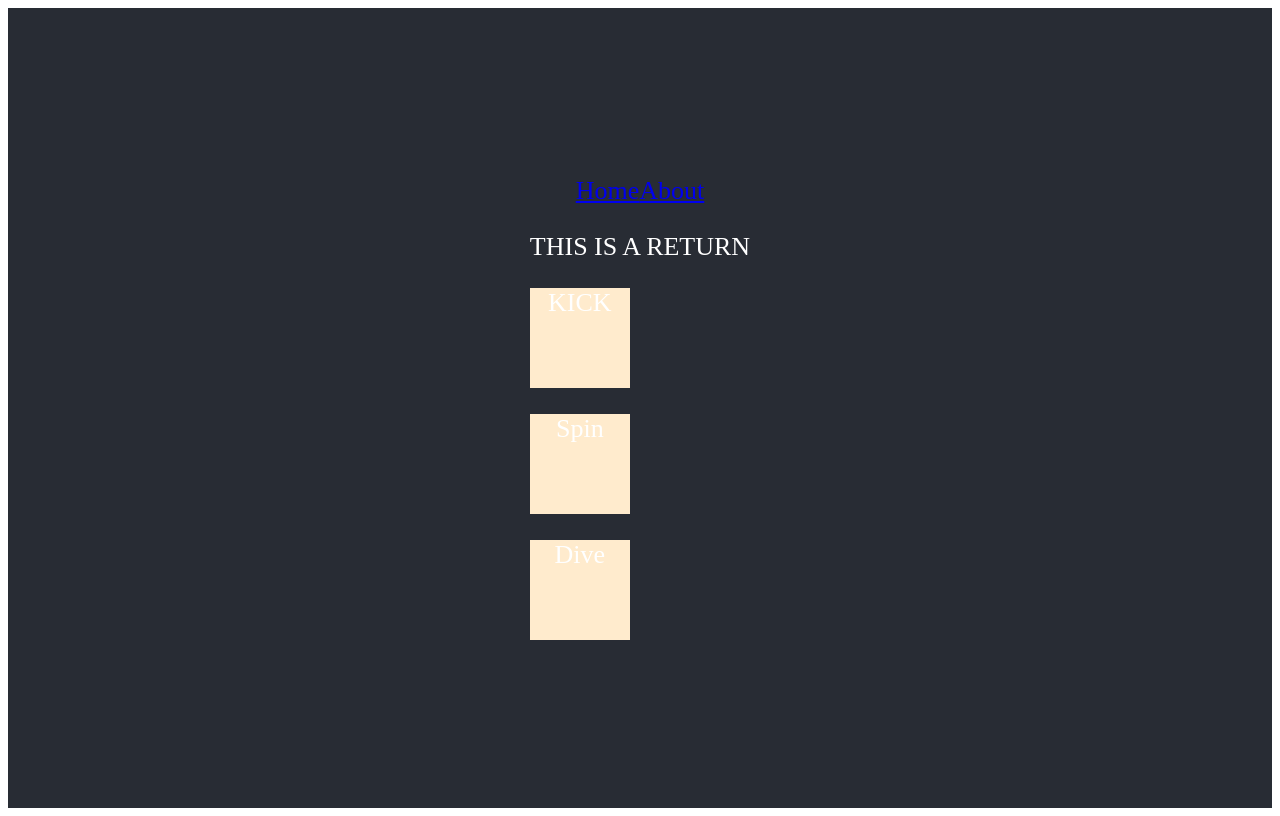
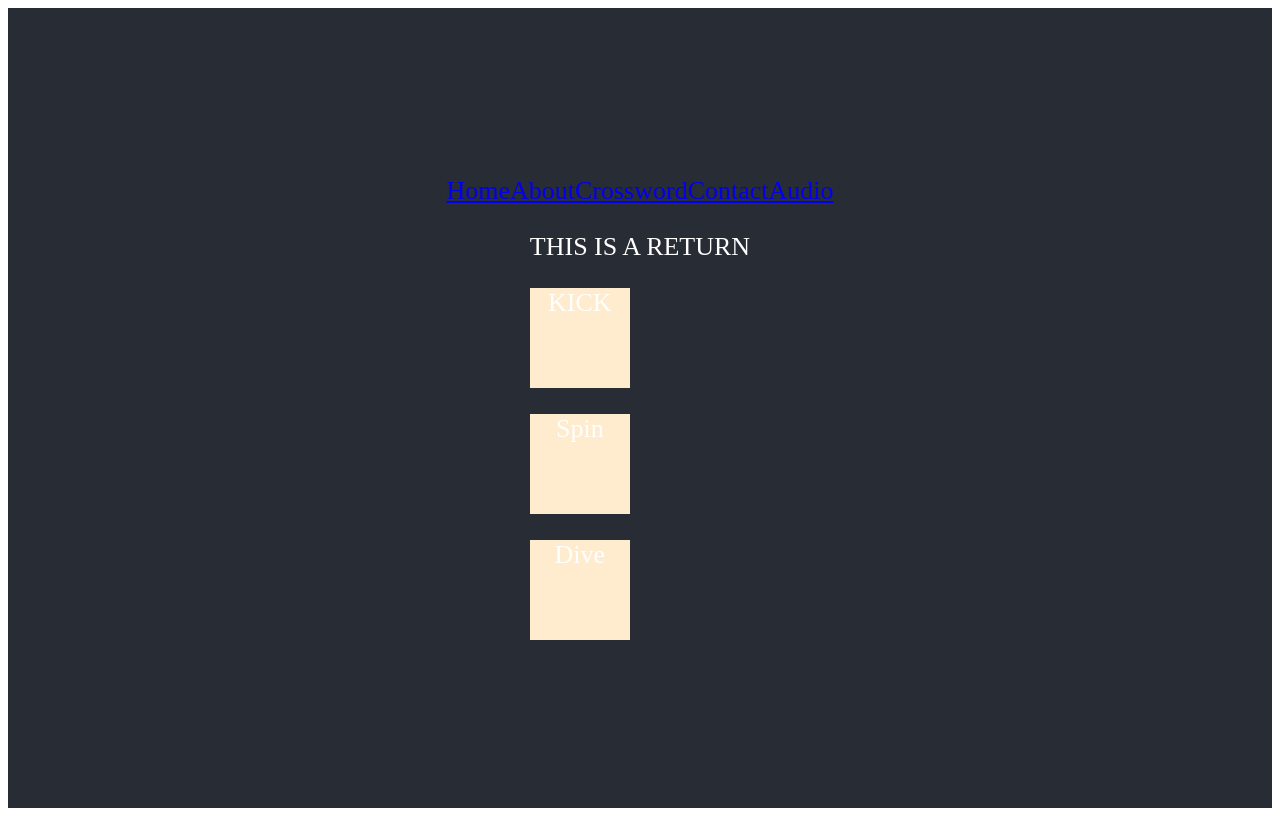
Before and after one commit to mnpkoerner/poetry-science-wrestling, a React (Create React App) app: page / in a window 1280 px wide. Built offline with nearby package versions, Linux system fonts and the light colour scheme.

Commit message:
more empty components for future routing

```diff
--- a/src/components/App/App.js
+++ b/src/components/App/App.js
@@ -14,6 +14,9 @@ import Register from '../Register/Register'
 import ProtectedRoute from '../ProtectedRoute/ProtectedRoute'
 import About from '../About/About'
 import NewPost from '../NewPost/NewPost'
+import Crossword from '../Crossword/Crossword'
+import Contact from '../Contact/Contact'
+import Audio from '../Audio/Audio'
 
 
 function App() {
@@ -30,6 +33,15 @@ function App() {
             </Link>
             <Link to="/about">
               About
+            </Link>
+            <Link to="/crossword">
+              Crossword
+            </Link>
+            <Link to="/contact">
+              Contact
+            </Link>
+            <Link to="/audio">
+              Audio
             </Link>
           </div>
 
@@ -54,8 +66,26 @@ function App() {
 
             <Route
               exact
+              path="/crossword">
+              <Crossword />
+            </Route>
+
+            <Route
+              exact
               path="/register">
               <Register />
+            </Route>
+
+            <Route
+              exact
+              path="/contact">
+              <Contact />
+            </Route>
+
+            <Route
+              exact
+              path="/audio">
+              <Audio />
             </Route>
 
             <ProtectedRoute
--- /dev/null
+++ b/src/components/Audio/Audio.js
@@ -0,0 +1,5 @@
+export default function Audio () {
+    return(
+        <p>This will contain soundcloud links and a few spotify playlists</p>
+    )
+}
--- /dev/null
+++ b/src/components/Contact/Contact.js
@@ -0,0 +1,5 @@
+export default function Contact () {
+    return (
+        <p>This is where the contact page will live</p>
+    )
+}
```
Also changed, not shown: 1 other file (tests, documents, lock files or other folders).
